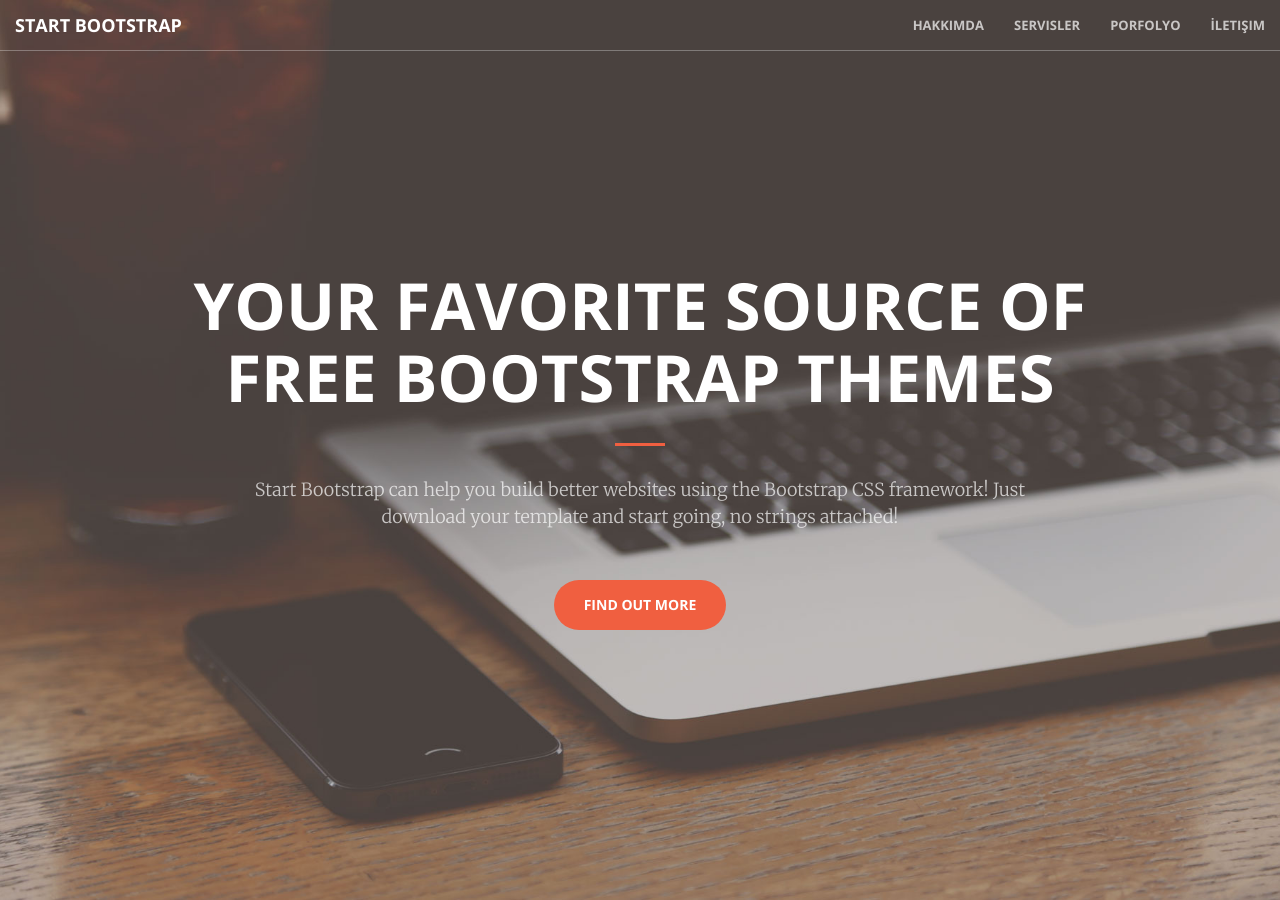
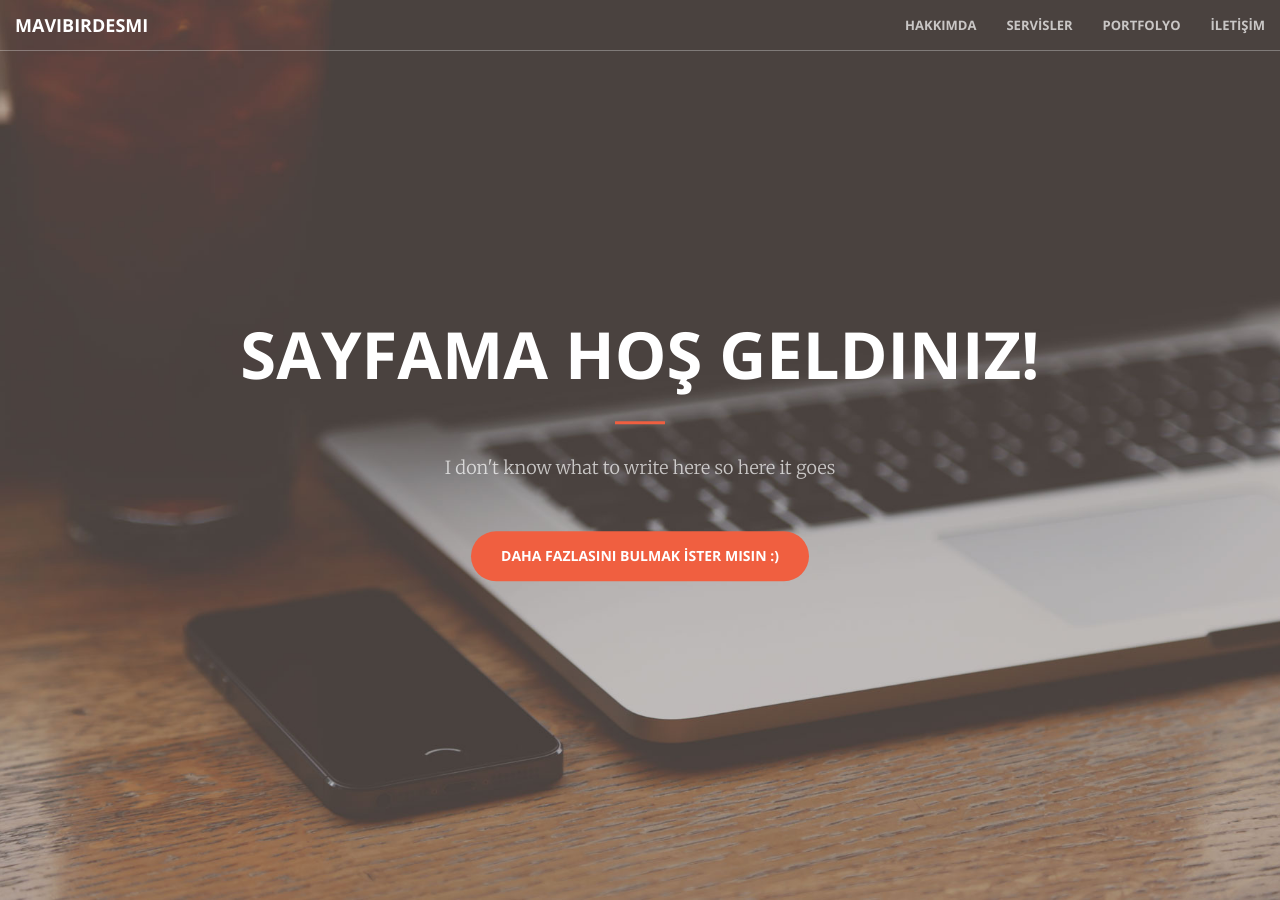
Before and after one commit to mavibirdesmi/mavibirdesmi.github.io, a Jekyll site: the page built from index.html, in a window 1280 px wide and 900 px high. Built offline with Jekyll 4.4.1, drawn with Linux system fonts in a browser that asks for light colours.

Commit message:
added some things to make it better

```diff
--- a/_includes/head.html
+++ b/_includes/head.html
@@ -6,7 +6,7 @@
     <meta name="description" content="">
     <meta name="author" content="">
 
-    <title>Creative - Start Bootstrap Theme</title>
+    <title>Desmin's Page</title>
 
     <!-- Bootstrap Core CSS -->
     <link rel="stylesheet" href="css/bootstrap.min.css" type="text/css">
--- a/_includes/header.html
+++ b/_includes/header.html
@@ -1,10 +1,10 @@
 <header>
     <div class="header-content">
         <div class="header-content-inner">
-            <h1>Your Favorite Source of Free Bootstrap Themes</h1>
+            <h1>Sayfama Hoş Geldiniz!</h1>
             <hr>
-            <p>Start Bootstrap can help you build better websites using the Bootstrap CSS framework! Just download your template and start going, no strings attached!</p>
-            <a href="#about" class="btn btn-primary btn-xl page-scroll">Find Out More</a>
+            <p>I don't know what to write here so here it goes</p>
+            <a href="#about" class="btn btn-primary btn-xl page-scroll">Daha Fazlasını Bulmak İster Misin :)</a>
         </div>
     </div>
 </header>
--- a/_includes/nav.html
+++ b/_includes/nav.html
@@ -8,23 +8,23 @@
                 <span class="icon-bar"></span>
                 <span class="icon-bar"></span>
             </button>
-            <a class="navbar-brand page-scroll" href="#page-top">Start Bootstrap</a>
+            <a class="navbar-brand page-scroll" href="#page-top">Mavibirdesmi</a>
         </div>
 
         <!-- Collect the nav links, forms, and other content for toggling -->
         <div class="collapse navbar-collapse" id="bs-example-navbar-collapse-1">
             <ul class="nav navbar-nav navbar-right">
                 <li>
-                    <a class="page-scroll" href="#about">Hakkımda</a>
+                    <a class="page-scroll" href="#about">HAKKIMDA</a>
                 </li>
                 <li>
-                    <a class="page-scroll" href="#services">Servisler</a>
+                    <a class="page-scroll" href="#services">SERVİSLER</a>
                 </li>
                 <li>
-                    <a class="page-scroll" href="#portfolio">Porfolyo</a>
+                    <a class="page-scroll" href="#portfolio">PORTFOLYO</a>
                 </li>
                 <li>
-                    <a class="page-scroll" href="#contact">İletişim</a>
+                    <a class="page-scroll" href="#contact">İLETİŞİM</a>
                 </li>
             </ul>
         </div>
```
